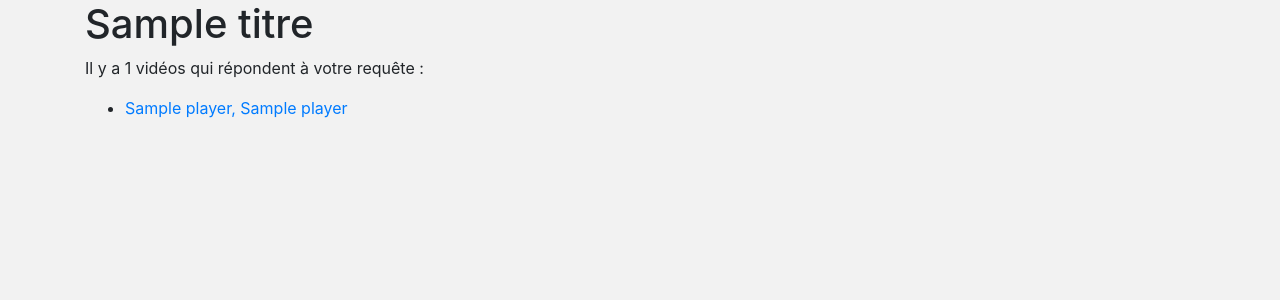
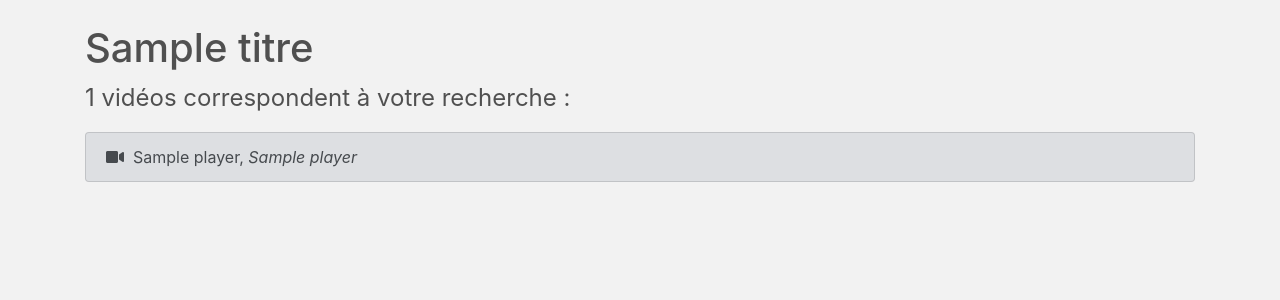
Before and after one commit to LauryneL/INApp, a Flask app: template visualisation/INApp/templates/pages/recherche.html in a window 1280 px wide. Shown: the part 76-376 px from the top of the page. Run offline with Flask 2, Linux system fonts and the light colour scheme; tables that the repository leaves empty hold one stand-in row (values such as "Sample post"); the template is opened without the code that fills it: values that come from a table or form of the project are taken from there, most other values are stand-ins (such as "Sample title", 1, 10 or a date in 2020); some libraries are stand-ins or nearby versions.

Commit message:
modification erreur bdd

```diff
--- a/visualisation/INApp/routes.py
+++ b/visualisation/INApp/routes.py
@@ -28,7 +28,7 @@ def recherche():
     #   si on n'a pas de mot clé)
     resultats = []
     # On fait de même pour le titre de la page
-    titre = "Résultat pour la recherche"+" "+"\""+motclef+"\""
+    titre = "Résultats pour la recherche"+" "+"« "+motclef+" »"
     if motclef:
         resultats = Player.query.filter(
             Player.Description_detaillee.like("%{}%".format(motclef))
--- a/visualisation/INApp/templates/pages/accueil.html
+++ b/visualisation/INApp/templates/pages/accueil.html
@@ -2,12 +2,12 @@
 {% block corps %}
 <h1></h1>
 <h1 style="color:#505050;"><i>Bienvenue sur l'INApp !</i></h1>
-<p style="color:#3f3f3f;" align="justify"><b><font size="+1">Cette application vous est proposée par des étudiantes TNAH afin de visionner les vidéos mises à disposition par l'INA. En plus d'un player, chaque page vous donne accès à des informations concernant l'archive audiovisuelle conservée par l'INA, des informations sur l'interprète et des informations sur le titre original.</font></b></p>
+<p style="color:#3f3f3f;" align="justify"><b><font size="+1">Cette application vous est proposée par des étudiantes TNAH afin de visionner les vidéos mises à disposition par l'INA. En plus d'un player, chaque page vous donne accès à des informations concernant l'archive audiovisuelle conservée par l'INA. Vous trouverez également des informations sur l'interprète et sur le titre original.</font></b></p>
     {% if videos %}
 <p><font size="+1"><b>Le catalogue compte {{videos|length}} vidéos :</b></font></p>
         <div class="list-group">
             {% for video in videos %}
-            <a href="{{url_for('player', RNO=video.RNO)}}" class="list-group-item list-group-item-action list-group-item-secondary"><i class="fas fa-video"></i>	&nbsp;{{video.nom_artiste_propre}}, <i>{{video.Titre_chanson}}</i></a>
+            <a href="{{url_for('player', RNO=video.RNO)}}" class="list-group-item list-group-item-action list-group-item-secondary"><i class="fas fa-video"></i>	&nbsp;{%if video.nom_artiste_propre%}{{video.nom_artiste_propre}}{%else%}{{video.Nom_artiste_INA}}{%endif%}, <i>{{video.Titre_chanson}}</i></a>
             <!--<li class="list-group-item list-group-item-secondary"><a href=" style="color:#1c659e;"></i></a></li>-->
             {% endfor %}
         </div>
--- a/visualisation/INApp/templates/pages/player.html
+++ b/visualisation/INApp/templates/pages/player.html
@@ -6,6 +6,7 @@
 
 {% block corps %}
     {% if video %}
+<br>
 <div class="container">
     <div class="row">
         <div class="col-12">
@@ -18,7 +19,7 @@
             <iframe width="450px" height='300px' frameborder='0' marginheight ='0' marginwidth='0' scrolling ='no' src='https://player.ina.fr/player/embed/{{video.RNO}}/1/1b0bd203fbcd702f9bc9b10ac3d0fc21/wide/1' allow ='fullscreen,autoplay'></iframe>
         </div>
         <div class="col-7">
-            Informations générales :
+            <h3>Informations générales :</h3>
             <ul class="list-group">
                 <li class="list-group-item list-group-item-secondary">Interprète : {{video.nom_artiste_propre}}</li>
                 <li class="list-group-item list-group-item-secondary">Titre : <i>{{video.Titre_chanson}}</i></li>
--- a/visualisation/INApp/templates/pages/recherche.html
+++ b/visualisation/INApp/templates/pages/recherche.html
@@ -3,13 +3,14 @@
 {% block titre %}| {{titre}}{%endblock%}
 
 {% block corps %}
-<h1>{{titre}}</h1>
+<br>
+<h1 style="color:#505050;">{{titre}}</h1>
     {% if resultats %}
-    <p>Il y a {{resultats|length}} vidéos qui répondent à votre requête :</p>
-        <ul>
+    <p style="color:#505050;"><font size="+2"> {{resultats|length}} vidéos correspondent à votre recherche :</font></p>
+        <div class="list-group">
             {% for video in resultats %}
-                <li><a href="{{url_for('player', RNO=video.RNO)}}">{{video.nom_artiste_propre}}, {{video.Titre_chanson}}</a></li>
+                <a href="{{url_for('player', RNO=video.RNO)}}" class="list-group-item list-group-item-action list-group-item-secondary"><i class="fas fa-video"></i>	&nbsp;{{video.nom_artiste_propre}}, <i>{{video.Titre_chanson}}</i></a>
             {% endfor %}
-        </ul>
+        </div>
     {% endif %}
 {% endblock %}
```
Also changed, not shown: 1 other file.
